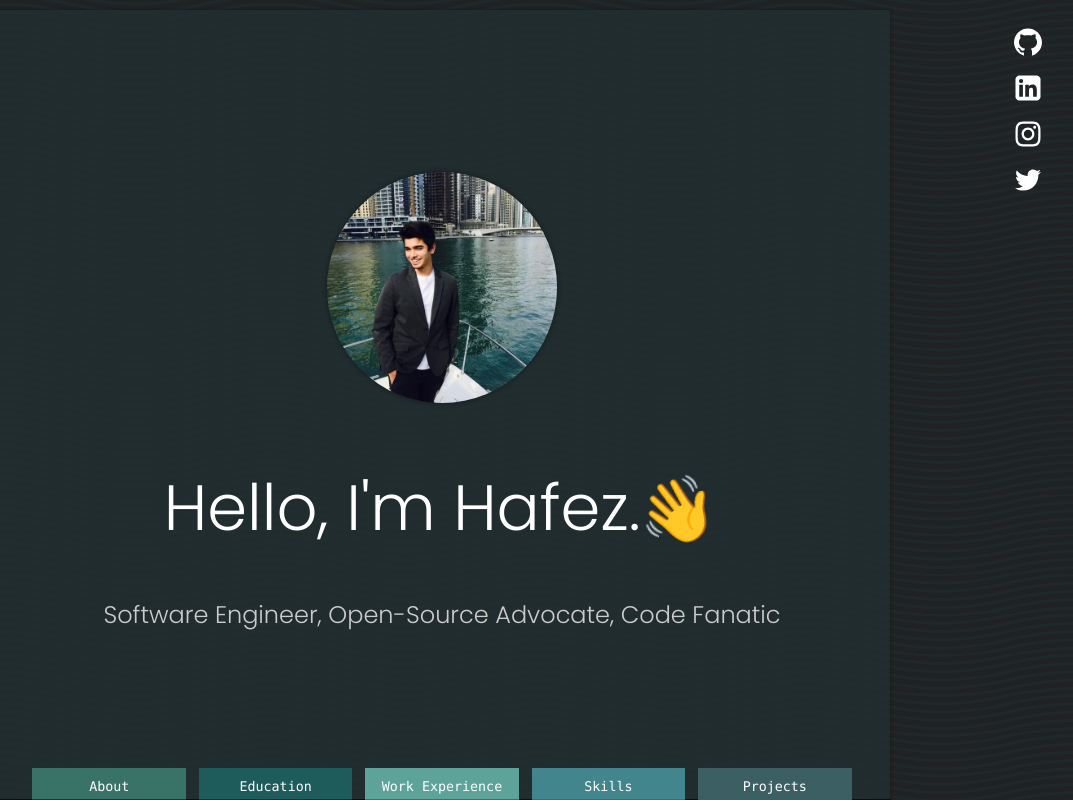
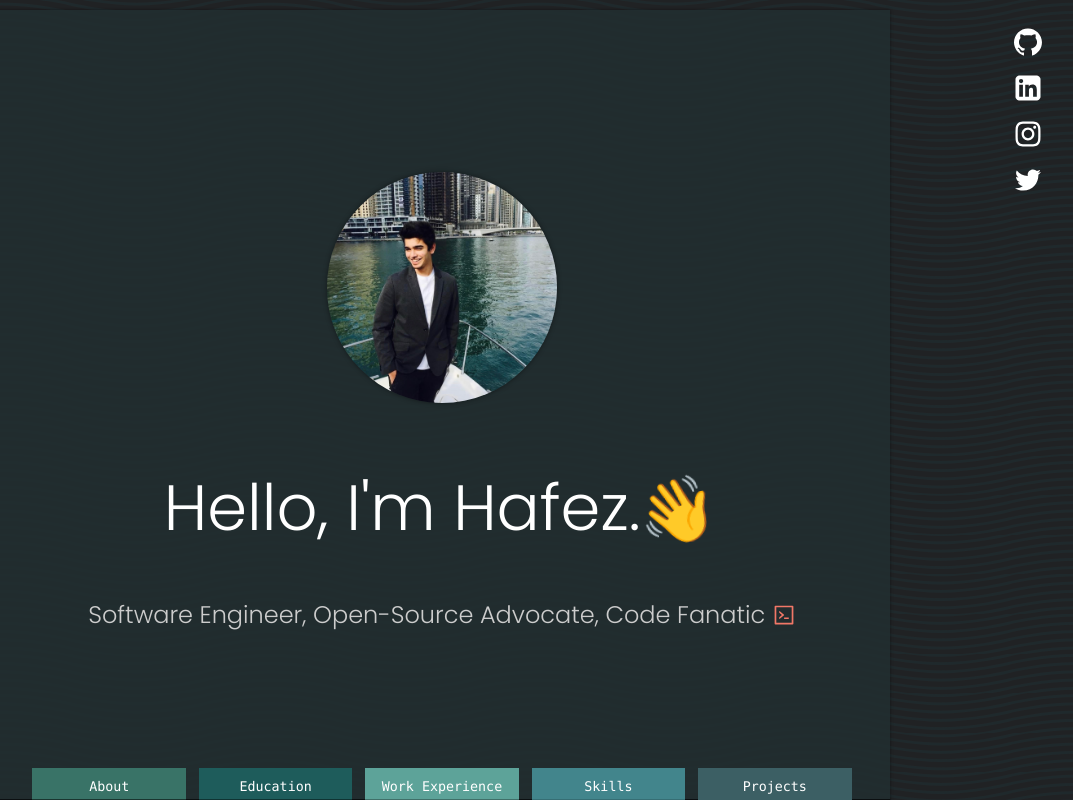
Before and after one commit to hafezus/WebCV, a React (Create React App) app: page / in a window 1280 px wide. Shown: the whole page, without its empty margins (198-1271 px from the left). Built offline with nearby package versions, Linux system fonts and the light colour scheme.

Commit message:
Added icon in description

```diff
--- a/src/components/Bio.js
+++ b/src/components/Bio.js
@@ -2,6 +2,7 @@ import React from 'react'
 
 import Socials from './Socials'
 import MyImage from '../MyImage.jpg'
+import {AiOutlineCode} from "react-icons/ai"
 
 const Bio = () => {
     return (
@@ -11,7 +12,7 @@ const Bio = () => {
             <h1>
                 Hello, I'm Hafez.<span className="wave">👋</span>
             </h1>
-            <h2 style={discriptionStyle}>Software Engineer, Open-Source Advocate, Code Fanatic</h2>
+            <h2 style={discriptionStyle}>Software Engineer, Open-Source Advocate, Code Fanatic <AiOutlineCode style={{transform:"translateY(4px)", color: "#F17767"}}/></h2>
 
 
         </div>
--- a/src/components/Socials.js
+++ b/src/components/Socials.js
@@ -12,7 +12,7 @@ const Socials = () => {
             <a href="https://github.com/hafezus" target="_blank" rel="noreferrer">
                 <AiFillGithub className="socialHandles"/>
             </a>
-            <a href="www.linkedin.com/in/hafezusman" target="_blank" rel="noreferrer">
+            <a href="https://www.linkedin.com/in/hafezusman/" target="_blank" rel="noreferrer">
                 <AiFillLinkedin className="socialHandles"/>
             </a>
             <a href="https://www.instagram.com/hafzus/?hl=en" target="_blank" rel="noreferrer">
```
